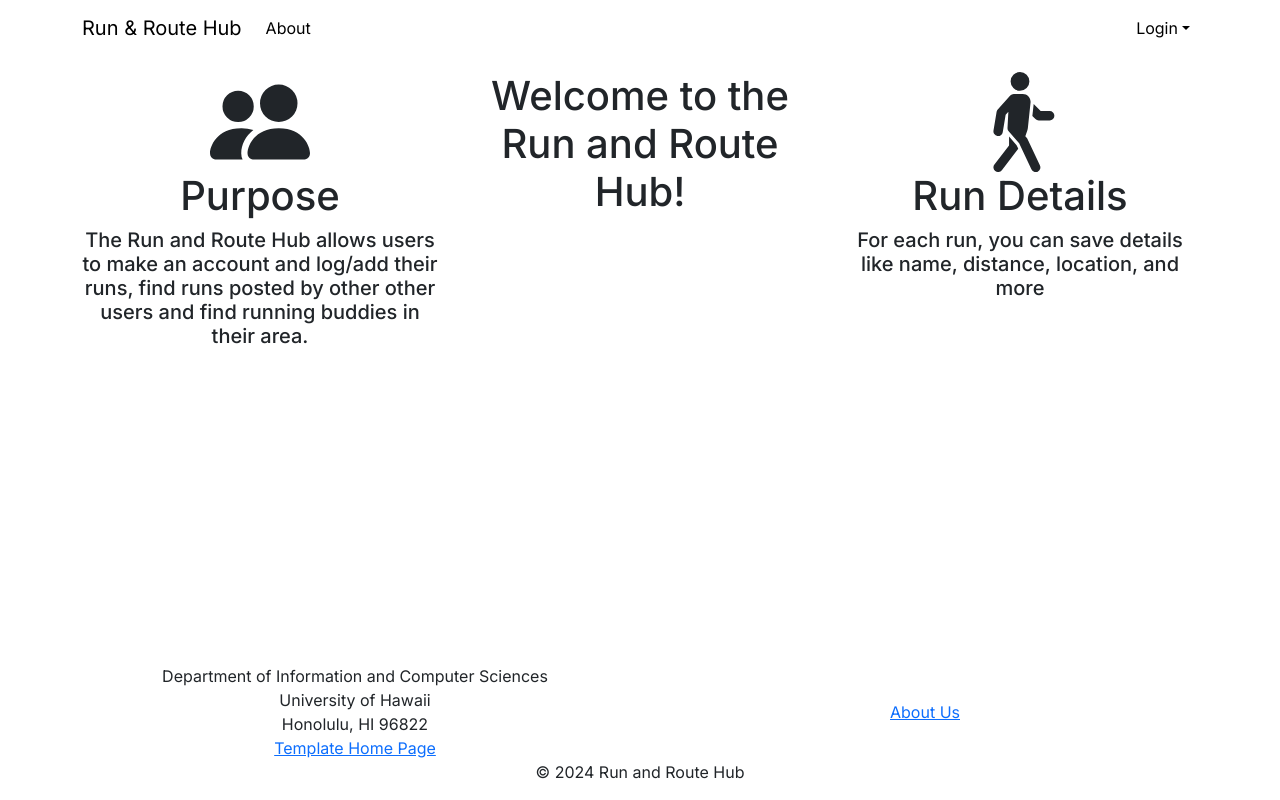
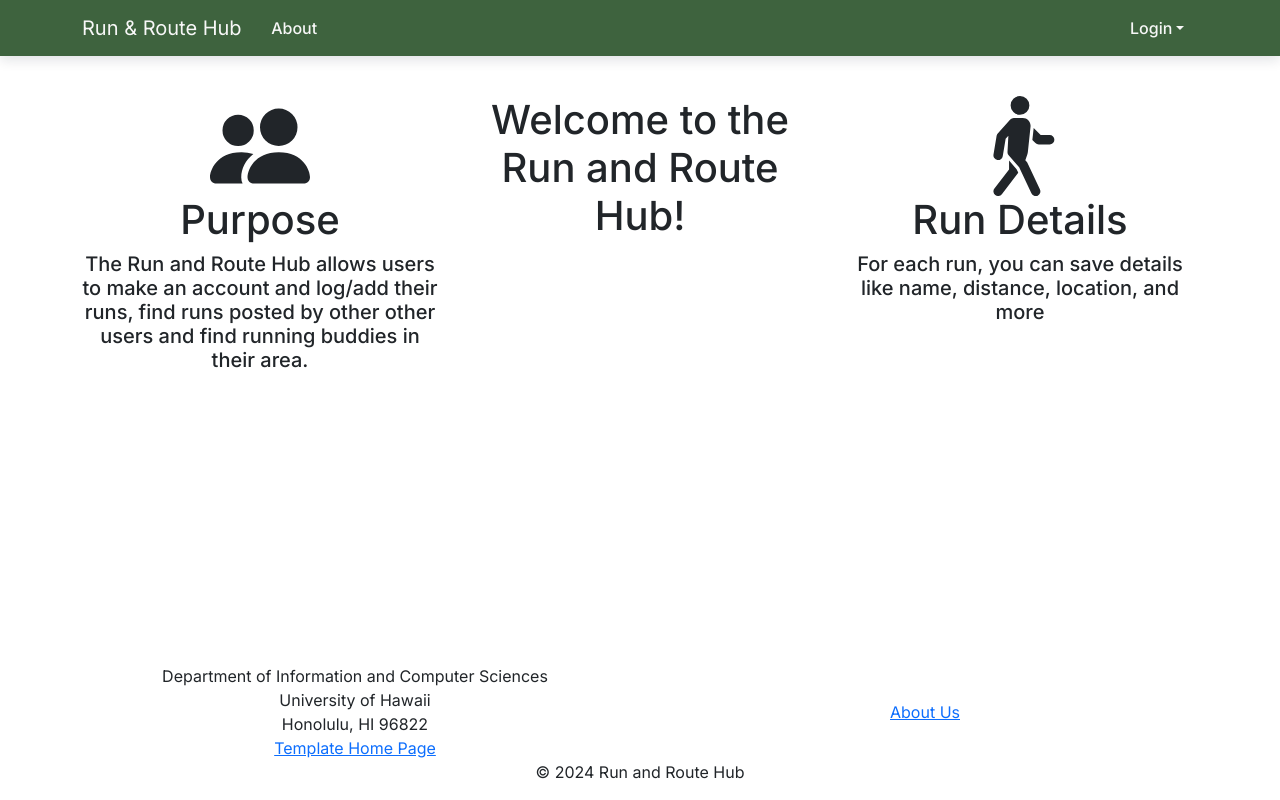
Before and after one commit to run-and-route-hub/Run-and-Route-Hub, a Next.js app: page / in a window 1280 px wide. Built offline with nearby package versions, Linux system fonts and the light colour scheme; no server answers.

Commit message:
Update globals.css

```diff
--- a/src/app/globals.css
+++ b/src/app/globals.css
@@ -1,72 +1,144 @@
 :root {
-  --nat-navbar-bg: rgb(62, 99, 62);
-  --nat-navbar-bg-rgb: 62, 99, 62;
-  --nat-navbar-text-color: black;
-  --nat-navbar-highlight-text: white;
+  --rrh-green: rgb(62, 99, 62);
+  --rrh-green-rgb: 62, 99, 62;
+  --rrh-body-bg: #f4f5f7;
+  --rrh-body-text: #222;
+
+  --rrh-navbar-bg: var(--rrh-green);
+  --rrh-navbar-text: #f7f7f7;
+  --rrh-navbar-text-muted: #e2e2e2;
+  --rrh-navbar-active-text: #ffffff;
+
+  --rrh-tooltip-bg: rgba(15, 23, 42, 0.92);
+  --rrh-tooltip-text: #ffffff;
+
+  --rrh-radius-lg: 0.75rem;
+  --rrh-radius-sm: 0.375rem;
+  --rrh-shadow-soft: 0 4px 12px rgba(15, 23, 42, 0.12);
+  --rrh-transition-fast: 150ms ease-in-out;
 }
 
 html,
 body {
-  --bs-light-rgb: 236, 236, 236;
   box-sizing: border-box;
   height: 100%;
   padding: 0;
   margin: 0;
 }
 
-body .navbar {
-  --bs-navbar-active-color: var(--nat-navbar-highlight-text);
-  --bs-navbar-brand-color: var(--nat-navbar-text-color);
-  --bs-navbar-brand-hover-color: var(--nat-navbar-highlight-text);
-  --bs-navbar-color: var(--nat-navbar-text-color);
-  --bs-navbar-hover-color: var(--nat-navbar-highlight-text);
+*,
+*::before,
+*::after {
+  box-sizing: inherit;
 }
 
+body {
+  font-family: system-ui, -apple-system, BlinkMacSystemFont, 'Segoe UI', sans-serif;
+  background-color: var(--rrh-body-bg);
+  color: var(--rrh-body-text);
+}
+
+body .navbar.custom-navbar {
+  --bs-navbar-brand-color: var(--rrh-navbar-text);
+  --bs-navbar-brand-hover-color: var(--rrh-navbar-active-text);
+  --bs-navbar-color: var(--rrh-navbar-text);
+  --bs-navbar-hover-color: var(--rrh-navbar-active-text);
+  --bs-navbar-active-color: var(--rrh-navbar-active-text);
+
+  background-color: var(--rrh-navbar-bg);
+  box-shadow: var(--rrh-shadow-soft);
+}
+
+body .navbar.custom-navbar .nav-link {
+  font-weight: 500;
+  padding-inline: 0.85rem;
+  transition: color var(--rrh-transition-fast), background-color var(--rrh-transition-fast);
+}
+
+body .navbar.custom-navbar .nav-link.active,
+body .navbar.custom-navbar .nav-link:hover {
+  color: var(--rrh-navbar-active-text);
+  background-color: rgba(255, 255, 255, 0.08);
+  border-radius: 999px;
+}
+
+/* Wrapper for full-height layout */
 .wrapper {
-  box-sizing: border-box;
   min-height: 100%;
   display: flex;
   flex-direction: column;
 }
+
+/* Optional: main content spacing if you use .wrapper > main */
+.wrapper main {
+  padding: 1.5rem 1rem;
+}
+
 /* Tooltip styles for hover/focus */
 .tooltip-container {
   position: relative;
   display: inline-block;
+  cursor: pointer;
 }
+
 .tooltip-container:focus {
   outline: none;
 }
+
 .tooltip-text {
   visibility: hidden;
   opacity: 0;
-  transition: opacity 150ms ease-in-out;
+  transition: opacity var(--rrh-transition-fast), transform var(--rrh-transition-fast);
   position: absolute;
   top: 50%;
-  left: calc(100% + 8px); /* place to the right of the button */
+  left: calc(100% + 8px); /* to the right of the trigger */
   transform: translateY(-50%);
-  background: rgba(0,0,0,0.85);
-  color: #fff;
-  padding: 6px 8px;
-  border-radius: 4px;
+  background: var(--rrh-tooltip-bg);
+  color: var(--rrh-tooltip-text);
+  padding: 6px 10px;
+  border-radius: var(--rrh-radius-sm);
   white-space: nowrap;
-  font-size: 13px;
+  font-size: 0.8rem;
+  line-height: 1.3;
   z-index: 1000;
   pointer-events: none;
+  box-shadow: 0 6px 18px rgba(15, 23, 42, 0.4);
 }
+
+/* Show tooltip on hover or keyboard focus */
 .tooltip-container:hover .tooltip-text,
 .tooltip-container:focus-within .tooltip-text {
   visibility: visible;
   opacity: 1;
+  transform: translateY(-50%) translateX(0);
 }
 
-/* small arrow pointing left */
+/* Small arrow pointing left */
 .tooltip-text::after {
   content: '';
   position: absolute;
-  left: -6px; /* slightly outside the tooltip box */
+  left: -6px;
   top: 50%;
   transform: translateY(-50%);
   border-width: 6px 6px 6px 0;
   border-style: solid;
-  border-color: transparent rgba(0,0,0,0.85) transparent transparent;
+  border-color: transparent var(--rrh-tooltip-bg) transparent transparent;
 }
+
+/* Responsive tweak: on very small screens, show tooltip above instead of to the right */
+@media (max-width: 576px) {
+  .tooltip-text {
+    top: auto;
+    bottom: calc(100% + 6px);
+    left: 50%;
+    transform: translateX(-50%);
+  }
+
+  .tooltip-text::after {
+    left: 50%;
+    top: 100%;
+    transform: translateX(-50%);
+    border-width: 6px 6px 0 6px;
+    border-color: var(--rrh-tooltip-bg) transparent transparent transparent;
+  }
+}
```
